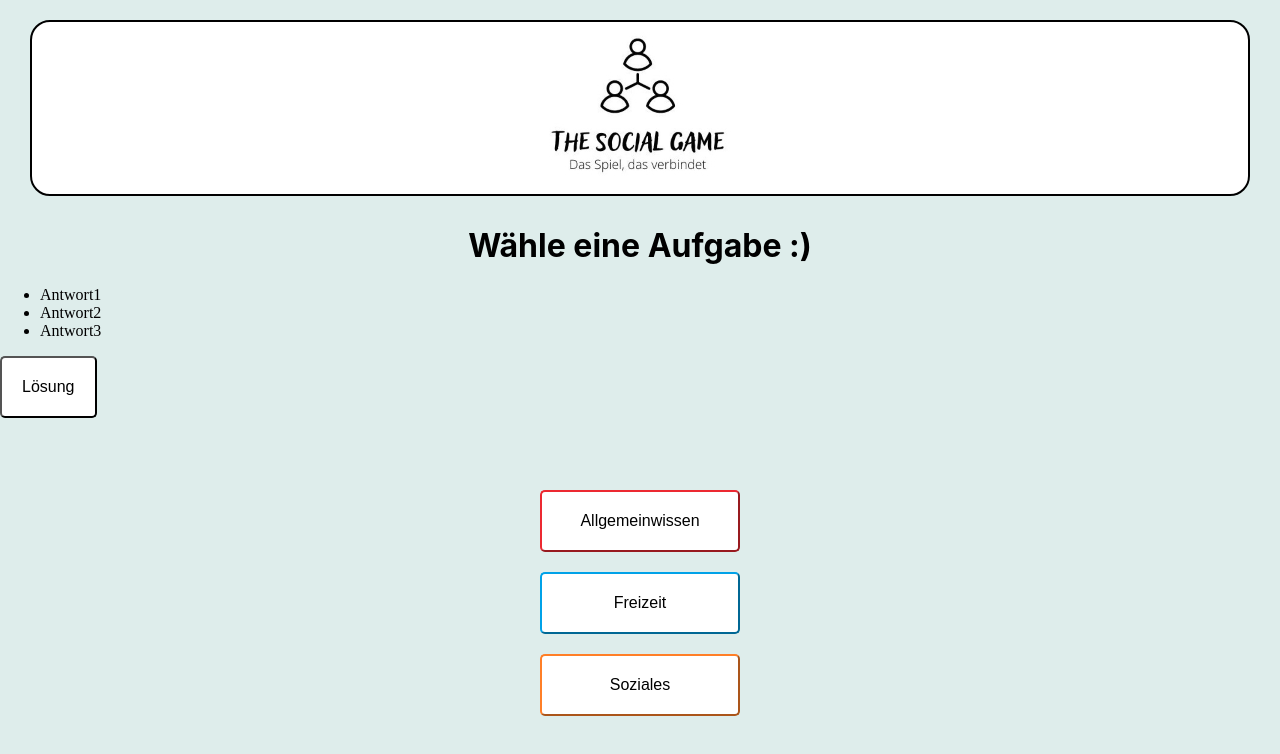
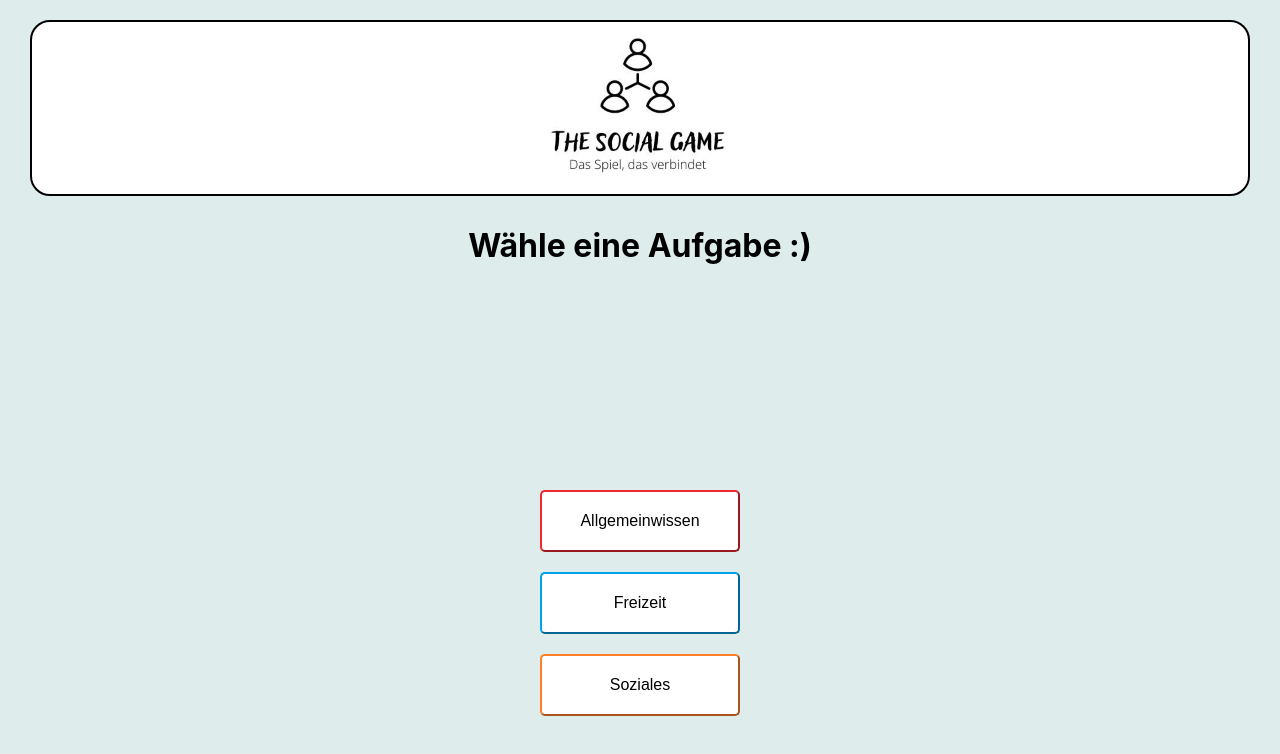
Before and after one commit to devJPx/appTSG, a React (Create React App) app: page / in a window 1280 px wide. Shown: the top 754 px of the page. Built offline with nearby package versions, Linux system fonts and the light colour scheme.

Commit message:
Aufgaben hide and show

```diff
--- a/src/components/Spiel.js
+++ b/src/components/Spiel.js
@@ -22,6 +22,7 @@ function Spiel() {
     const [isAntwort1Richtig, setAntwort1Richtig] = React.useState(false);
     const [isAntwort2Richtig, setAntwort2Richtig] = React.useState(false);
     const [isAntwort3Richtig, setAntwort3Richtig] = React.useState(false);
+    const [isAWAufgabe, setAWAufgabe] = React.useState(false);
 
 
 
@@ -36,6 +37,7 @@ function Spiel() {
         setAntwort1Richtig(false);
         setAntwort2Richtig(false);
         setAntwort3Richtig(false);
+        setAWAufgabe(true);
     }
 
     function getFreizeitAufgabe() {
@@ -45,6 +47,7 @@ function Spiel() {
         setAntwort1Richtig(false);
         setAntwort2Richtig(false);
         setAntwort3Richtig(false);
+        setAWAufgabe(false);
     }
 
     function getSozialeAufgabe() {
@@ -59,6 +62,7 @@ function Spiel() {
         setAntwort1Richtig(false);
         setAntwort2Richtig(false);
         setAntwort3Richtig(false);
+        setAWAufgabe(false);
         /*
         sozialesArray = sozialesArray.filter(item => {
             return item.id != randomNumber;
@@ -96,14 +100,16 @@ function Spiel() {
             <div className="spiel_aufgabe">
                 <h1 className="aufgabenText">{aufgabe}</h1>
             </div>
-            <div className='spiel_loesung'>
-                <ul>
-                    <li style={{color: isAntwort1Richtig ? 'green' : 'black'}} className='A1'> {antwort1}</li>
-                    <li style={{color: isAntwort2Richtig ? 'green' : 'black'}} className='A2'> {antwort2}</li>
-                    <li style={{color: isAntwort3Richtig ? 'green' : 'black'}} className='A3'> {antwort3}</li>
-                </ul>
-                <button onClick={getAllgemeinWissenLoesung}>Lösung</button>
-            </div>
+            {isAWAufgabe &&
+                <div className='spiel_loesung'>
+                    <ul>
+                        <li style={{ color: isAntwort1Richtig ? 'green' : 'black' }} className='A1'> {antwort1}</li>
+                        <li style={{ color: isAntwort2Richtig ? 'green' : 'black' }} className='A2'> {antwort2}</li>
+                        <li style={{ color: isAntwort3Richtig ? 'green' : 'black' }} className='A3'> {antwort3}</li>
+                    </ul>
+                    <button onClick={getAllgemeinWissenLoesung}>Lösung</button>
+                </div>
+            }
             <div className="spiel_buttons">
                 <button className="btn_allgemeinwissen" onClick={getAllgemeinwissenAufgabe} >Allgemeinwissen</button>
                 <button className="btn_freizeit" onClick={getFreizeitAufgabe}>Freizeit</button>
```
